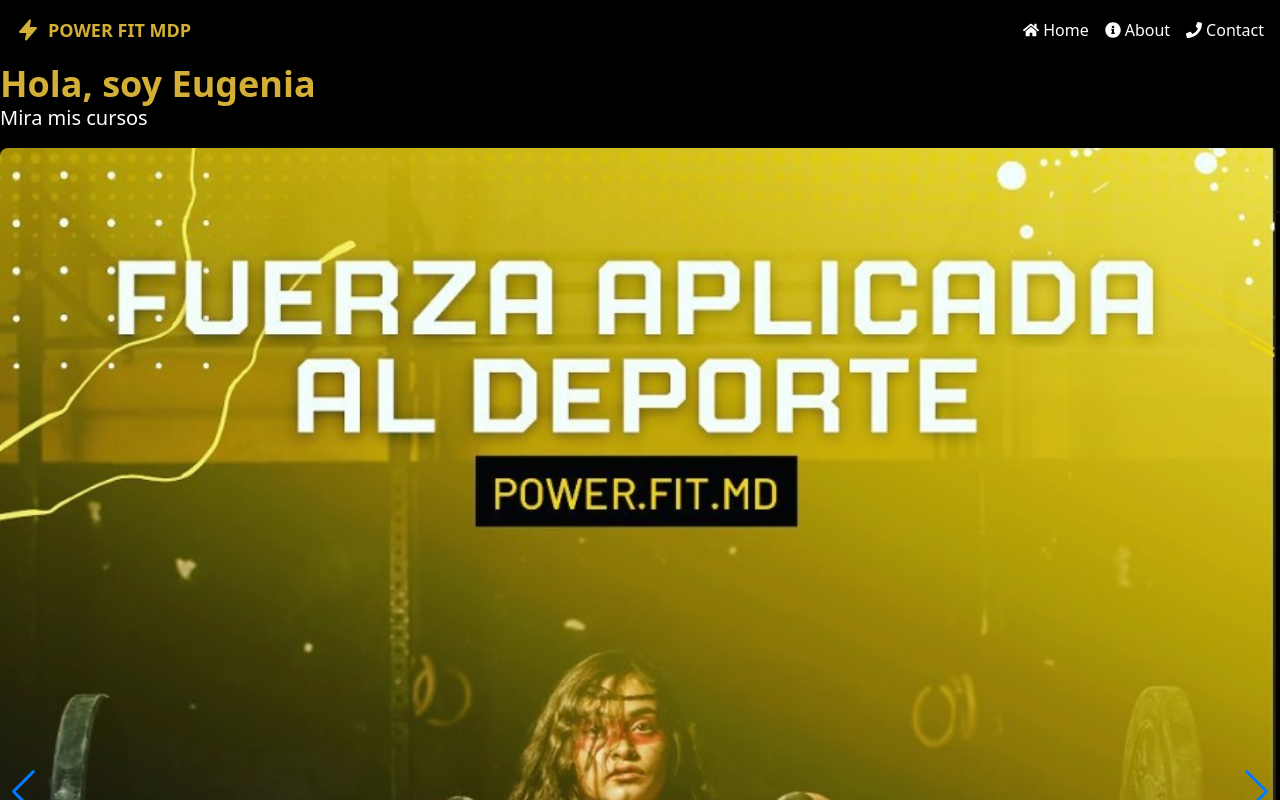
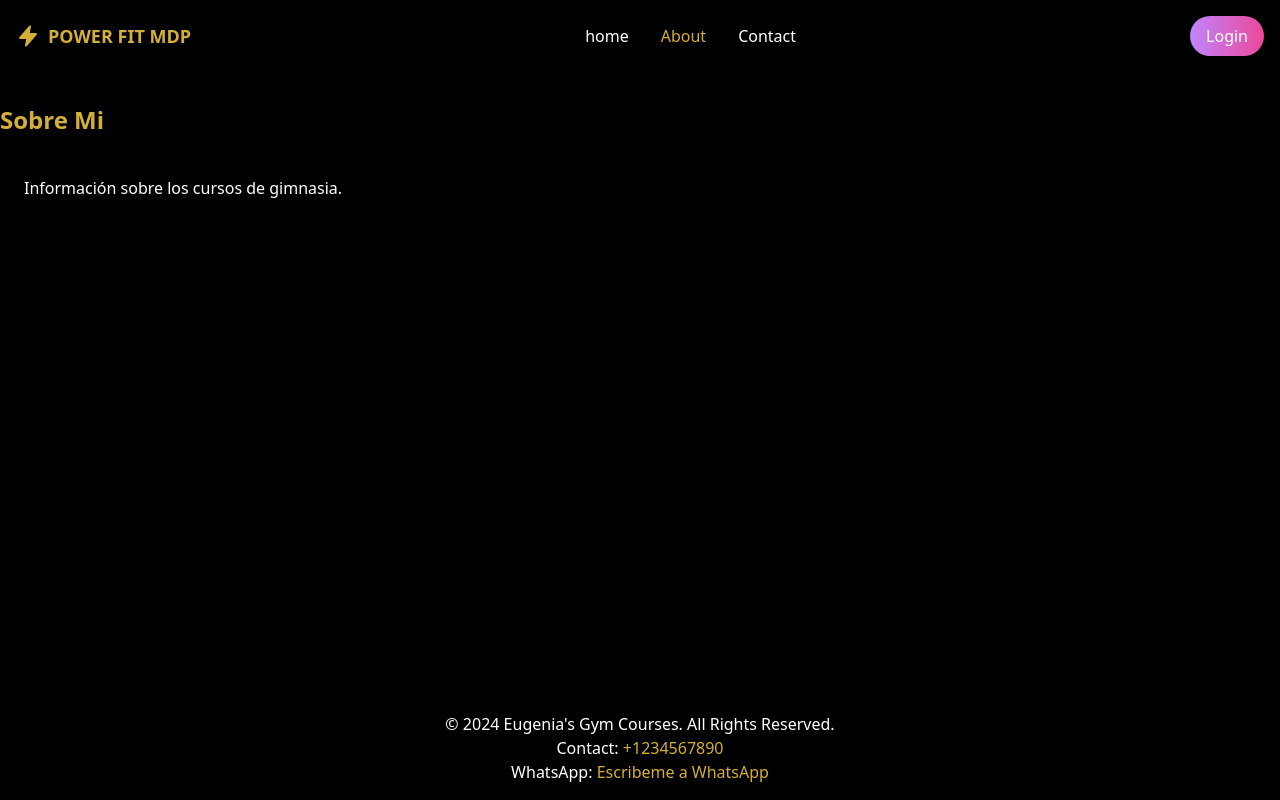
Before and after one commit to Lazaro995/euge-web, a React (Vite) app: page /about in a window 1280 px wide. Shown: the top 800 px of the page. Built offline with nearby package versions, Linux system fonts and the light colour scheme.

Commit message:
Se agrego rutas, boton de login, funcion de scroll en el eje y con motion

```diff
--- a/package.json
+++ b/package.json
@@ -15,6 +15,7 @@
     "react": "^18.3.1",
     "react-dom": "^18.3.1",
     "react-icons": "^5.2.1",
+    "react-router-dom": "^6.25.1",
     "react-youtube": "^10.1.0",
     "swiper": "^11.1.4",
     "yup": "^1.4.0"
--- /dev/null
+++ b/src/Router.tsx
@@ -0,0 +1,24 @@
+import React from 'react';
+import { Route, BrowserRouter, Routes } from 'react-router-dom'
+import Layout from './layouts/Layout';
+
+import AboutPage from './views/AboutPage';
+import ContactPage from './views/ContactPage';
+import IndexPage from './views/IndexPage';
+
+const AppRouter: React.FC = () => {
+    return (
+        <BrowserRouter>
+            <Routes>
+                <Route element={<Layout />}>
+                    {/*  HACER EL LAYOUT */}
+                    <Route path="/home" element={<IndexPage />} />
+                    <Route path="/about" element={<AboutPage />} />
+                    <Route path="/contact" element={<ContactPage />} />
+                </Route>
+            </Routes>
+        </BrowserRouter>
+    );
+};
+
+export default AppRouter;
--- /dev/null
+++ b/src/components/Header.tsx
@@ -0,0 +1,82 @@
+import React, { useState } from 'react';
+import { NavLink } from 'react-router-dom';
+import { motion, useMotionValueEvent, useScroll } from 'framer-motion';
+
+const linkList: string[] = ["home", "About", "Contact"];
+
+const parentVariants = {
+    visible: { opacity: 1, y: 0 },
+    hidden: { opacity: 0, y: "-4rem" },
+};
+
+const childVariants = {
+    visible: { opacity: 1, y: 0 },
+    hidden: { opacity: 0, y: "-2rem" },
+};
+
+const Header: React.FC = () => {
+    const { scrollY } = useScroll();
+    const [hidden, setHidden] = useState(false);
+    const [prevScroll, setPrevScroll] = useState(0);
+
+    function update(latest: number, prev: number): void {
+        if (latest < prev) {
+            setHidden(false);
+        } else if (latest > 100 && latest > prev) {
+            setHidden(true);
+        }
+    }
+
+    useMotionValueEvent(scrollY, "change", (latest: number) => {
+        update(latest, prevScroll);
+        setPrevScroll(latest);
+    })
+
+    return (
+        <motion.nav
+            className="bg-secondary bg-opacity-75 text-white p-4 fixed w-full z-10 shadow-md"
+            variants={parentVariants}
+            animate={hidden ? "hidden" : "visible"}
+            transition={{
+                ease: [0.1, 0.25, 0.3, 1],
+                duration: 0.6,
+                staggerChildren: 0.05,
+            }}
+        >
+            <div className="container mx-auto flex justify-between items-center">
+                <div className="flex items-center space-x-2 text-lg font-bold text-highlight">
+                    <svg xmlns="http://www.w3.org/2000/svg" viewBox="0 0 16 16" fill="currentColor" className="w-6 h-6">
+                        <path fillRule="evenodd" d="M9.58 1.077a.75.75 0 0 1 .405.82L9.165 6h4.085a.75.75 0 0 1 .567 1.241l-6.5 7.5a.75.75 0 0 1-1.302-.638L6.835 10H2.75a.75.75 0 0 1-.567-1.241l6.5-7.5a.75.75 0 0 1 .897-.182Z" clipRule="evenodd" />
+                    </svg>
+                    <span className='uppercase'>power fit mdp</span>
+                </div>
+                <div className="flex space-x-8">
+                    {linkList.map((link, index) => (
+                        <motion.div
+                            key={index}
+                            variants={childVariants}
+                            transition={{
+                                ease: [0.1, 0.25, 0.3, 1],
+                                duration: 0.4,
+                            }}
+                        >
+                            <NavLink
+                                to={`/${link.toLowerCase()}`}
+                                className={({ isActive }) =>
+                                    `hover:text-highlight transition duration-200 ${isActive ? 'text-highlight' : ''}`
+                                }
+                            >
+                                {link}
+                            </NavLink>
+                        </motion.div>
+                    ))}
+                </div>
+                <button className="bg-gradient-to-r from-purple-400 to-pink-500 text-white px-4 py-2 rounded-full">
+                    Login
+                </button>
+            </div>
+        </motion.nav >
+    );
+};
+
+export default Header;
--- a/src/components/NavBar.tsx
+++ /dev/null
@@ -1,29 +0,0 @@
-import React from 'react';
-import { FaHome, FaInfoCircle, FaPhone } from 'react-icons/fa';
-import { motion } from 'framer-motion'
-const Navbar: React.FC = () => {
-    return (
-        <motion.nav
-            className='bg-secondary bg-opacity-75 text-white p-4 fixed w-full z-10 shadow-md'
-            initial={{ y: -100 }}
-            animate={{ y: 0 }}
-            transition={{ duration: 0.5 }}
-        >
-            <div className="container mx-auto flex justify-between items-center">
-                <div className="flex items-center space-x-2 text-lg font-bold text-highlight">
-                    <svg xmlns="http://www.w3.org/2000/svg" viewBox="0 0 16 16" fill="currentColor" className="w-6 h-6">
-                        <path fillRule="evenodd" d="M9.58 1.077a.75.75 0 0 1 .405.82L9.165 6h4.085a.75.75 0 0 1 .567 1.241l-6.5 7.5a.75.75 0 0 1-1.302-.638L6.835 10H2.75a.75.75 0 0 1-.567-1.241l6.5-7.5a.75.75 0 0 1 .897-.182Z" clipRule="evenodd" />
-                    </svg>
-                    <span className='uppercase'>power fit mdp</span>
-                </div>
-                <div className="flex space-x-4">
-                    <a href="#home" className="flex items-center space-x-1 hover:text-highlight transition duration-200"><FaHome /><span>Home</span></a>
-                    <a href="#about" className="flex items-center space-x-1 hover:text-highlight transition duration-200"><FaInfoCircle /><span>About</span></a>
-                    <a href="#contact" className="flex items-center space-x-1 hover:text-highlight transition duration-200"><FaPhone /><span>Contact</span></a>
-                </div>
-            </div>
-        </motion.nav>
-    );
-};
-
-export default Navbar;
--- /dev/null
+++ b/src/layouts/Layout.tsx
@@ -0,0 +1,18 @@
+import React from 'react';
+import Header from '../components/Header';
+import Footer from '../components/Footer';
+import { Outlet } from 'react-router-dom';
+
+const Layout: React.FC = () => {
+    return (
+        <div className="bg-secondary text-white min-h-screen flex flex-col">
+            <Header />
+            <main className="flex-grow pt-16"> {/* Ajustar para dar espacio al header fijo */}
+                <Outlet />
+            </main>
+            <Footer />
+        </div>
+    );
+};
+
+export default Layout;
--- a/src/main.tsx
+++ b/src/main.tsx
@@ -1,10 +1,10 @@
 import React from 'react'
 import ReactDOM from 'react-dom/client'
-import App from './App.tsx'
 import './index.css'
+import AppRouter from './Router.tsx'
 
 ReactDOM.createRoot(document.getElementById('root')!).render(
   <React.StrictMode>
-    <App />
+    <AppRouter />
   </React.StrictMode>,
-)
+);
--- /dev/null
+++ b/src/views/AboutPage.tsx
@@ -0,0 +1,29 @@
+import React from 'react';
+import { motion } from 'framer-motion';
+
+const AboutPage: React.FC = () => (
+  <section id="about" className="py-10">
+    <div className="container mx-auto">
+      <motion.h2
+        className="text-2xl font-bold text-highlight mb-4"
+        initial={{ opacity: 0, y: 100 }}
+        whileInView={{ opacity: 1, y: 0 }}
+        viewport={{ once: true }}
+        transition={{ duration: 0.5 }}
+      >
+        Sobre Mi
+      </motion.h2>
+      <motion.p
+        className="card p-6"
+        initial={{ opacity: 0, y: 100 }}
+        whileInView={{ opacity: 1, y: 0 }}
+        viewport={{ once: true }}
+        transition={{ duration: 0.5, delay: 0.5 }}
+      >
+        Información sobre los cursos de gimnasia.
+      </motion.p>
+    </div>
+  </section>
+);
+
+export default AboutPage;
--- /dev/null
+++ b/src/views/ContactPage.tsx
@@ -0,0 +1,22 @@
+import React from 'react';
+import { motion } from 'framer-motion';
+import ContactForm from '../components/ContactForm';
+
+const ContactPage: React.FC = () => (
+    <section id="contact" className="py-10">
+        <div className="container mx-auto">
+            <motion.h2
+                className="text-2xl font-bold text-highlight mb-4"
+                initial={{ opacity: 0, y: 100 }}
+                whileInView={{ opacity: 1, y: 0 }}
+                viewport={{ once: true }}
+                transition={{ duration: 0.5 }}
+            >
+                Contacto
+            </motion.h2>
+            <ContactForm />
+        </div>
+    </section>
+);
+
+export default ContactPage;
--- /dev/null
+++ b/src/views/IndexPage.tsx
@@ -0,0 +1,61 @@
+import React from 'react';
+import { motion } from 'framer-motion';
+import Carousel from '../components/Carousel';
+import YouTubePlayer from '../components/YoutubePlayer';
+import { getYouTubeId } from '../utils';
+
+const IndexPage: React.FC = () => {
+  const youtubeLinks = [
+    'https://www.youtube.com/watch?v=ddj9qUJUAoA&t=1456s',
+    'https://www.youtube.com/watch?v=iMvADI6vwzA&t=1253s',
+    'https://www.youtube.com/watch?v=iMvADI6vwzA&t=1253s',
+  ];
+
+  const videoIds = youtubeLinks.map(link => getYouTubeId(link)).filter(id => id !== null) as string[];
+
+  return (
+    <>
+      <section id="home" className="pt-16">
+        <div className="container mx-auto">
+          <motion.h1
+            className="text-4xl text-highlight font-bold"
+            initial={{ opacity: 0 }}
+            animate={{ opacity: 1 }}
+            transition={{ duration: 1 }}
+          >
+            Hola, soy Eugenia
+          </motion.h1>
+          <motion.p
+            className="text-xl"
+            initial={{ opacity: 0 }}
+            animate={{ opacity: 1 }}
+            transition={{ duration: 1, delay: 0.5 }}
+          >
+            Mira mis cursos
+          </motion.p>
+          <Carousel />
+        </div>
+      </section>
+      <section id="youtube" className="py-10">
+        <div className="container mx-auto">
+          <motion.h2
+            className="text-2xl font-bold text-highlight mb-4"
+            initial={{ opacity: 0, y: 100 }}
+            whileInView={{ opacity: 1, y: 0 }}
+            viewport={{ once: true }}
+            transition={{ duration: 0.5 }}
+          >
+            YouTube Videos
+          </motion.h2>
+          <div className="grid grid-cols-1 md:grid-cols-2 lg:grid-cols-3 gap-4">
+            {videoIds.map((link, index) => (
+              <YouTubePlayer key={index} videoId={link} />
+            ))}
+          </div>
+        </div>
+      </section>
+    </>
+  );
+};
+
+export default IndexPage;
--- a/tailwind.config.js
+++ b/tailwind.config.js
@@ -5,7 +5,12 @@ export default {
     "./src/**/*.{js,ts,jsx,tsx}"
   ],
   theme: {
-    extend: {},
+    extend: {
+      translate: {
+        'full': '100%',
+        '-full': '-100%'
+      }
+    },
   },
   plugins: [],
 }
```
Also changed, not shown: 1 other file (tests, documents, lock files or other folders).
